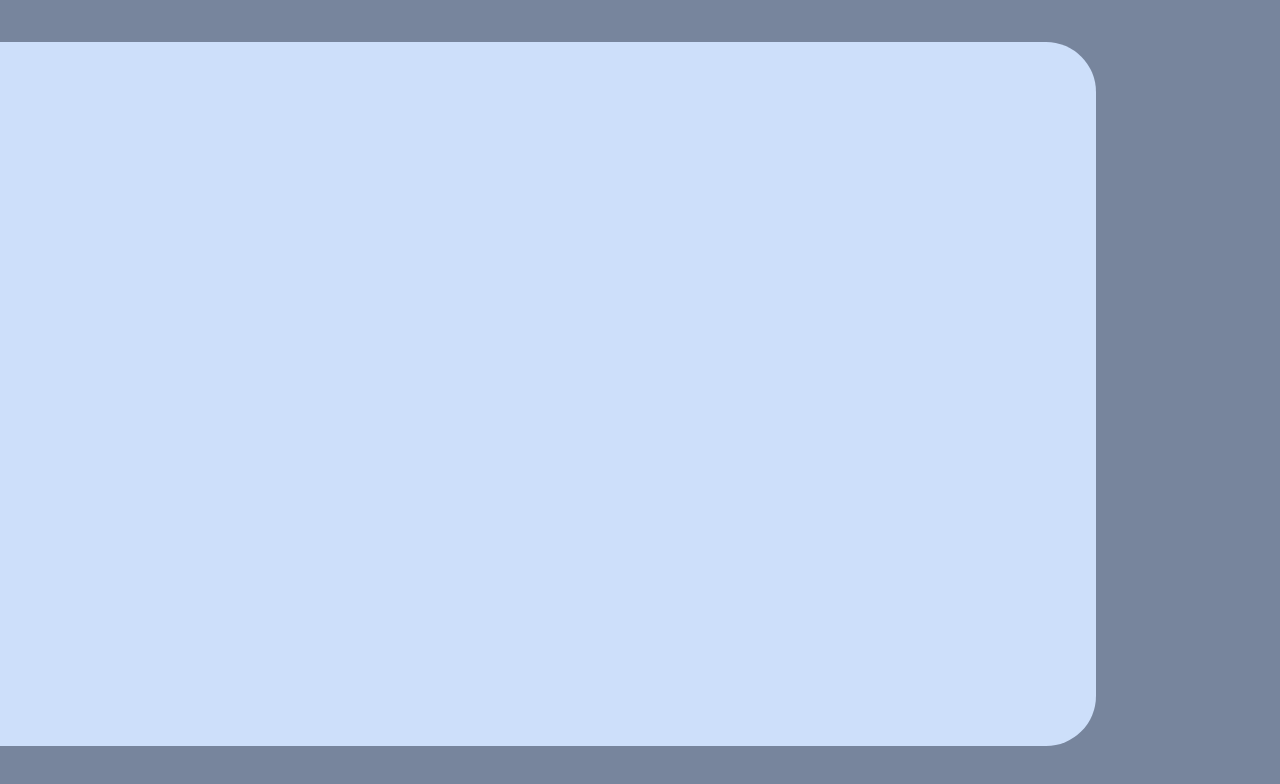
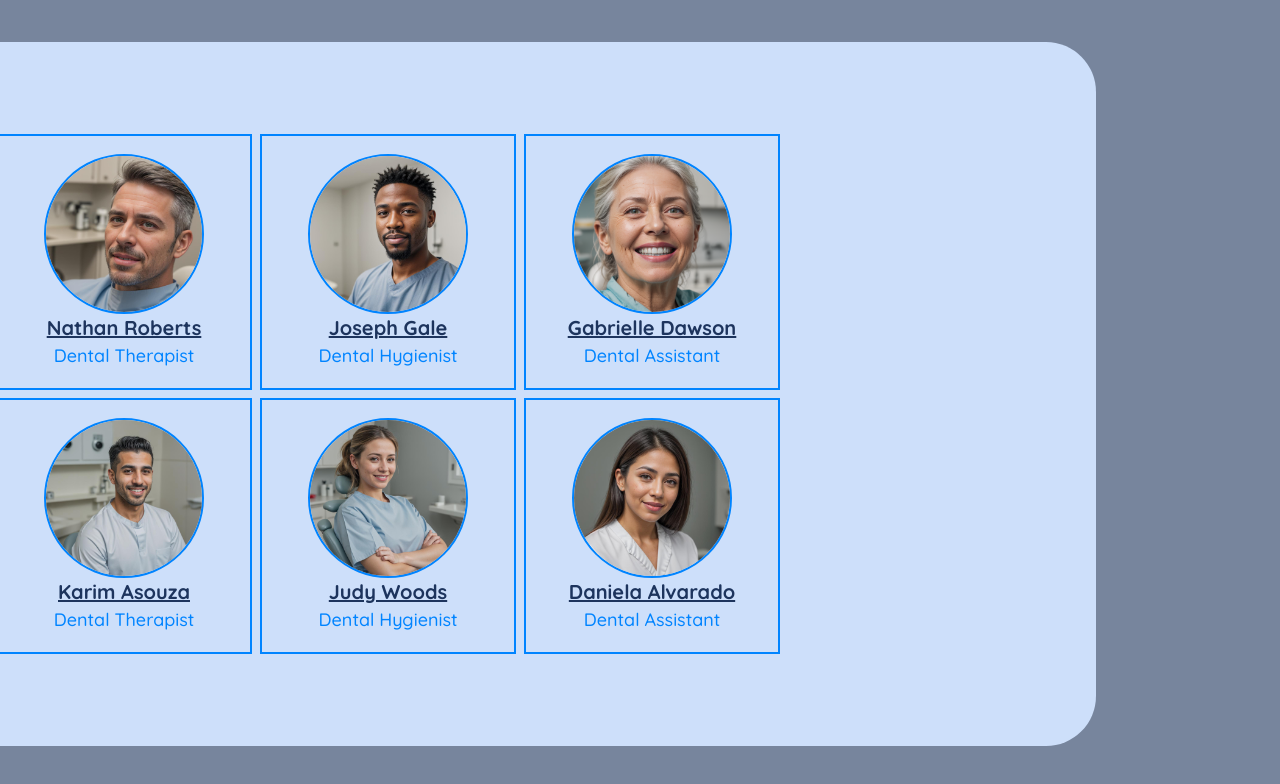
Before and after one commit to sandyFit/Radiant-Dental-Studio, a React (Vite) app: page / in a window 1280 px wide. Shown: the part 3002-3786 px from the top of the page. Built offline with nearby package versions, Linux system fonts and the light colour scheme; a web font is replaced by a local one.

Commit message:
Enhanced Team section responsiveness for mobile/desktop - Implemented modal for mobile to showcase staff bios - Adjusted desktop layout for bio card rendering

```diff
--- /dev/null
+++ b/src/components/data/staffData.json
@@ -0,0 +1,38 @@
+[
+    {
+        "id": 2,
+        "imgSrc": "/images/doc1.jpeg",
+        "name": "Nathan Roberts",
+        "title": "Dental Therapist"
+    },
+    {
+        "id": 3,
+        "imgSrc": "/images/doc7.jpeg",
+        "name": "Joseph Gale",
+        "title": "Dental Hygienist"
+    },
+    {
+        "id": 4,
+        "imgSrc": "/images/doc2.png",
+        "name": "Gabrielle Dawson",
+        "title": "Dental Assistant"
+    },
+    {
+        "id": 5,
+        "imgSrc": "/images/doc4.jpeg",
+        "name": "Karim Asouza",
+        "title": "Dental Therapist"
+    },
+    {
+        "id": 6,
+        "imgSrc": "/images/doc8.jpeg",
+        "name": "Judy Woods",
+        "title": "Dental Hygienist"
+    },
+    {
+        "id": 7,
+        "imgSrc": "/images/doc5.jpeg",
+        "name": "Daniela Alvarado",
+        "title": "Dental Assistant"
+    }
+]
--- /dev/null
+++ b/src/components/ui/TeamMobile.jsx
@@ -0,0 +1,146 @@
+import TeamCard from '../../components/cards/TeamCard';
+import TeamBigCard from '../../components/cards/TeamBigCard';
+import teamData from '../../components/data/teamData.json';
+import { useEffect, useState } from 'react';
+import TeamMobileCard from '../../components/cards/TeamMobileCard';
+
+const Team = () => {
+  // Extract the team leader's data (assuming it's the first element in teamData)
+  const [selectedTeamMember, setSelectedTeamMember] = useState(teamData[0]);
+  const [openMobileModal, setOpenMobileModal] = useState(false);
+  const [isMobile, setIsMobile] = useState(window.innerWidth <= 1280);
+
+  useEffect(() => {
+    const handleResize = () => {
+      const mobile = window.innerWidth <= 1280;
+      setIsMobile(mobile);
+
+      if (!mobile) setOpenMobileModal(false);
+    }
+
+    window.addEventListener('resize', handleResize);
+    return () => window.removeEventListener('resize', handleResize);
+
+  }, [])
+
+  // This function now only updates the selected member
+  const handleClick = (id) => {
+    const selectedMember = teamData.find(member => member.id === id);
+    setSelectedTeamMember(selectedMember);
+
+    /// For mobile, also open the modal
+    if (isMobile) {
+      console.log("open modal in mobile")
+      setOpenMobileModal(true);
+    }
+  }
+
+  return (
+    <div className='relative flex flex-col justify-center items-center bg-spaceCadet bg-opacity-[.60] h-[80rem]'>
+      <div className=" flex flex-col justify-center items-center">
+        <div >
+          <h2 className='text-white3 text-3xl md:text-5xl xl:text-5xl font-bold w-2/3 lg:w-2/4 xl:w-full'>
+            Quality
+            <span className='text-azure' style={{ margin: ' 0 1rem' }}>
+              Dental Care
+            </span>
+            at Your Fingerprints
+          </h2>
+        </div>
+
+        <div className='bg-fairBlue w-0 lg:w-[75rem] h-[44rem] rounded-[50px] relative z-1 mt-12 mr-[18rem]'>
+          <div className='hidden lg:flex flex-wrap w-[55rem] relative left-24 top-[5.5rem] z-10'>
+            <TeamCard
+              imgSrc='/images/doc1.jpeg'
+              name='Nathan Roberts'
+              title='Dental Therapist'
+              onClick={() => handleClick(2)}
+            />
+            <TeamCard
+              imgSrc='/images/doc7.jpeg'
+              name='Joseph Gale'
+              title='Dental Hygienist'
+              onClick={() => handleClick(3)}
+            />
+            <TeamCard
+              imgSrc='/images/doc2.png'
+              name='Gabrielle Dawson'
+              title='Dental Assistant'
+              onClick={() => handleClick(4)}
+            />
+            <TeamCard
+              imgSrc='/images/doc4.jpeg'
+              name='Karim Asouza'
+              title='Dental Therapist'
+              onClick={() => handleClick(5)}
+            />
+            <TeamCard
+              imgSrc='/images/doc8.jpeg'
+              name='Judy Woods'
+              title='Dental Hygienist'
+              onClick={() => handleClick(6)}
+            />
+            <TeamCard
+              imgSrc='/images/doc5.jpeg'
+              name='Daniela Alvarado'
+              title='Dental Assistant'
+              onClick={() => handleClick(7)}
+            />
+          </div>
+
+          {/* Mobile */}
+          <div className='lg:hidden flex flex-wrap w-[16rem] top-[5.5rem] z-10'>
+            <TeamMobileCard
+              imgSrc='/images/doc1.jpeg'
+              name='Nathan Roberts'
+              title='Dental Therapist'
+              onClick={() => handleClick(2)}
+            />
+            <TeamMobileCard
+              imgSrc='/images/doc7.jpeg'
+              name='Joseph Gale'
+              title='Dental Hygienist'
+              onClick={() => handleClick(3)}
+            />
+            <TeamMobileCard
+              imgSrc='/images/doc2.png'
+              name='Gabrielle Dawson'
+              title='Dental Assistant'
+              onClick={() => handleClick(4)}
+            />
+            <TeamMobileCard
+              imgSrc='/images/doc4.jpeg'
+              name='Karim Asouza'
+              title='Dental Therapist'
+              onClick={() => handleClick(5)}
+            />
+            <TeamMobileCard
+              imgSrc='/images/doc8.jpeg'
+              name='Judy Woods'
+              title='Dental Hygienist'
+              onClick={() => handleClick(6)}
+            />
+            <TeamMobileCard
+              imgSrc='/images/doc5.jpeg'
+              name='Daniela Alvarado'
+              title='Dental Assistant'
+              onClick={() => handleClick(7)}
+            />
+          </div>
+
+          <div className="">
+            {/* Render TeamBigCard and manage visibility through state */}
+            {/* Conditionally render TeamBigCard for mobile based on openMobileModal */}
+            {/* For desktop, it's always rendered but uses CSS for responsiveness */}
+            <TeamBigCard {...selectedTeamMember}
+              isOpen={window.innerWidth <= 1280 ? openMobileModal : true}
+              onClose={() => setOpenMobileModal(false)}
+            />
+          </div>
+        </div>
+      </div>
+    </div>
+  );
+}
+
+export default Team;
--- a/src/index.css
+++ b/src/index.css
@@ -72,9 +72,11 @@
     }
 
     @media (max-width: 768px) {
-    .custom-bg {
-      background-position: top center;
+        .custom-bg {
+            background-position: top center;
+        }
     }
-  }
+
+
 
 }
--- a/src/pages/home/About.jsx
+++ b/src/pages/home/About.jsx
@@ -41,7 +41,7 @@ const About = () => {
       <div className="relative z-10 flex items-center justify-center h-full bg-spaceCadet bg-opacity-[.55]
           text-white3">
 
-        <div className={`hidden lg:block fixed right-12 lg:right-36 bottom-12 z-[2000]
+        <div className={`hidden lg:block fixed right-12 lg:right-36 bottom-12 z-50
             ${showFloatingBtn ? '' : 'invisible'}`}>
           <button
             type='button'
--- a/src/pages/home/Home.jsx
+++ b/src/pages/home/Home.jsx
@@ -2,9 +2,10 @@ import React from 'react'
 import Hero from './Hero'
 import Services from './Services'
 import About from './About'
-import Team from './Team'
+// import TeamMobile from '../../components/ui/TeamMobile'
 import Faq from './Faq'
 import Reviews from './Reviews'
+import Team from './Team'
 
 
 const Home = () => {
--- a/src/pages/home/Team.jsx
+++ b/src/pages/home/Team.jsx
@@ -1,18 +1,42 @@
 import TeamCard from '../../components/cards/TeamCard';
 import TeamBigCard from '../../components/cards/TeamBigCard';
-import teamData from '../../components/data/teamData.json';
-import { useState } from 'react';
+import bioData from '../../components/data/bioData.json';
+import staffData from '../../components/data/staffData.json';
+import { useEffect, useState } from 'react';
 import TeamMobileCard from '../../components/cards/TeamMobileCard';
 
 const Team = () => {
   // Extract the team leader's data (assuming it's the first element in teamData)
-  const [selectedTeamMember, setSelectedTeamMember] = useState(teamData[0]);
+  const [selectedTeamMember, setSelectedTeamMember] = useState(bioData[0]);
+  const [openMobileModal, setOpenMobileModal] = useState(false);
+  const [isMobile, setIsMobile] = useState(window.innerWidth <= 1280);
 
+  useEffect(() => {
+    const handleResize = () => {
+      const mobile = window.innerWidth <= 1280;
+      setIsMobile(mobile);
+
+      if (!mobile) setOpenMobileModal(false);
+    }
+
+    window.addEventListener('resize', handleResize);
+    return () => window.removeEventListener('resize', handleResize);
+
+  }, [])
+
+  // This function now only updates the selected member
   const handleClick = (id) => {
-    // Find the selected team member by id (you might want to adjust this based on your actual data structure)
-    const selectedMember = teamData.find(member => member.id === id);
+    const selectedMember = bioData.find(member => member.id === id);
+    console.log("Selected Member:", selectedMember);
     setSelectedTeamMember(selectedMember);
+
+    // For mobile, also open the modal
+    if (isMobile) {
+      console.log("open modal in mobile");
+      setOpenMobileModal(true);
+    }
   }
+
 
   return (
     <div className='relative flex flex-col justify-center items-center bg-spaceCadet bg-opacity-[.60] h-[80rem]'>
@@ -28,47 +52,32 @@ const Team = () => {
         </div>
 
         <div className='bg-fairBlue w-0 lg:w-[75rem] h-[44rem] rounded-[50px] relative z-1 mt-12 mr-[18rem]'>
-          <div className='flex flex-wrap w-[16rem] lg:w-[55rem] lg:relative lg:left-24 top-[5.5rem] z-10'>
-            <TeamMobileCard
-              imgSrc='/images/doc1.jpeg'
-              name='Nathan Roberts'
-              title='Dental Therapist'
-              onClick={() => handleClick(2)}
-            />
-            <TeamMobileCard
-              imgSrc='/images/doc7.jpeg'
-              name='Joseph Gale'
-              title='Dental Hygienist'
-              onClick={() => handleClick(3)}
-            />
-            <TeamMobileCard
-              imgSrc='/images/doc2.png'
-              name='Gabrielle Dawson'
-              title='Dental Assistant'
-              onClick={() => handleClick(4)}
-            />
-            <TeamMobileCard
-              imgSrc='/images/doc4.jpeg'
-              name='Karim Asouza'
-              title='Dental Therapist'
-              onClick={() => handleClick(5)}
-            />
-            <TeamMobileCard
-              imgSrc='/images/doc8.jpeg'
-              name='Judy Woods'
-              title='Dental Hygienist'
-              onClick={() => handleClick(6)}
-            />
-            <TeamMobileCard
-              imgSrc='/images/doc5.jpeg'
-              name='Daniela Alvarado'
-              title='Dental Assistant'
-              onClick={() => handleClick(7)}
-            />
+          <div className='hidden lg:flex flex-wrap w-[55rem] relative left-24 top-[5.5rem] z-10'>
+            {staffData.map(member => {
+              return (
+                <TeamCard key={member.id} {...member}
+                  onClick={() => handleClick(member.id)} />
+              );
+            })}
+
           </div>
 
-          <div className="hidden">
-            <TeamBigCard {...selectedTeamMember} />
+          {/* Mobile */}
+          <div className='lg:hidden flex flex-wrap w-[16rem] top-[5.5rem] z-10'>
+            {staffData.map((member) => (
+              <TeamMobileCard key={member.id} {...member}
+                onClick={() => handleClick(member.id)}/>
+            ))}
+          </div>
+
+          <div className="">
+            {/* Render TeamBigCard and manage visibility through state */}
+            {/* Conditionally render TeamBigCard for mobile based on openMobileModal */}
+            {/* For desktop, it's always rendered but uses CSS for responsiveness */}
+            <TeamBigCard {...selectedTeamMember}
+              isOpen={isMobile ? openMobileModal : true}
+              onClose={() => setOpenMobileModal(false)}
+            />
           </div>
         </div>
       </div>
```
Also changed, not shown: src/components/cards/TeamBigCard.jsx (+23 -5 lines), src/components/data/bioData.json (renamed from src/components/data/teamData.json).
